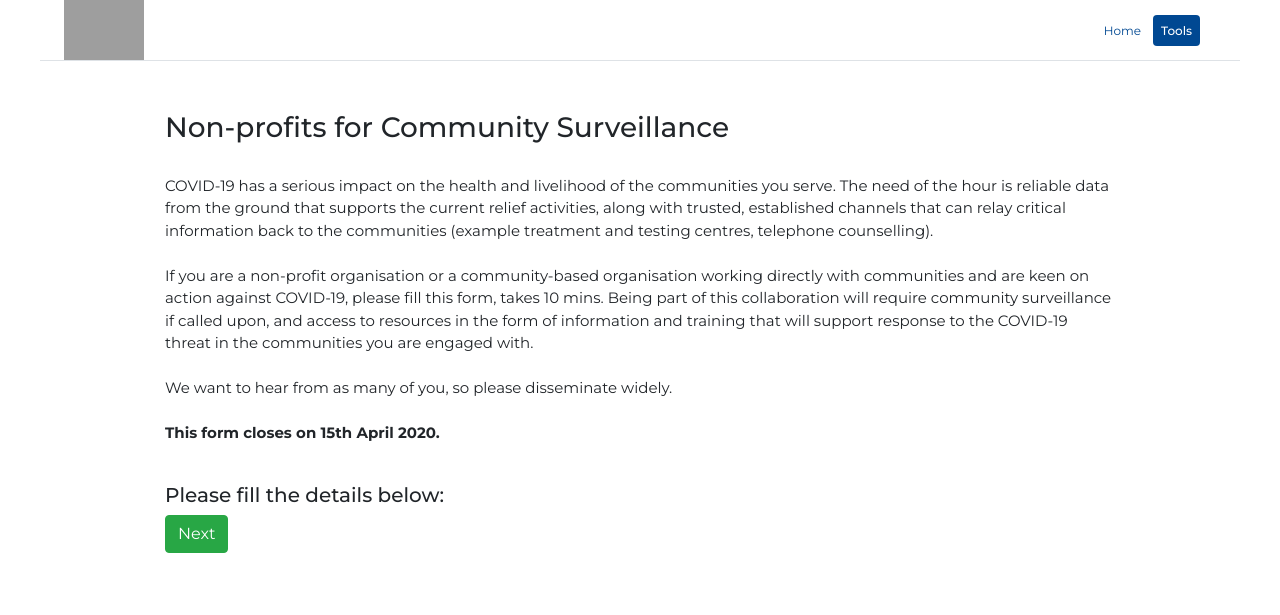
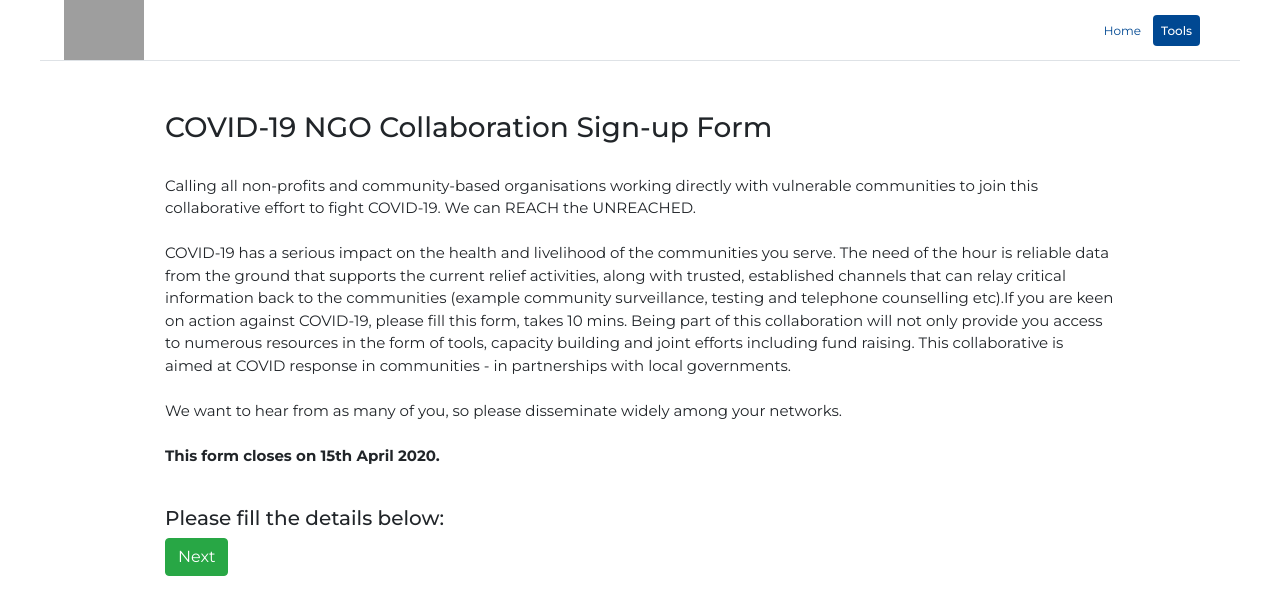
Before and after one commit to codifiedself/community_surveillance, a Django app: template community_surveillance/templates/webapp/ngo_form.html in a window 1280 px wide. Shown: the top 615 px of the page. Run offline with Django 3.2, Linux system fonts and the light colour scheme; the template is opened without the code that fills it: values that come from a table or form of the project are taken from there, others are empty; tables that the repository leaves empty hold one stand-in row (values such as "Sample post"); parts of the project's set-up code (start-up, migrations or seed data) failed here and were passed over; some libraries are stand-ins or nearby versions; grey boxes are pictures that could not be loaded.

Commit message:
text xhages + added mroe special groups

```diff
--- a/community_surveillance/templates/webapp/ngo_district_list_and_form.html
+++ b/community_surveillance/templates/webapp/ngo_district_list_and_form.html
@@ -18,7 +18,7 @@
 
     <h3><br/>One more question</h3>
 
-    <p>Please add all districts in which your organization carries out direct implementation activities. </p>
+    <p>Please list all districts in which your organization has been carrying out direct implementation activities. * (If your organization is operational in multiple districts, please add multiple using the "Add another District of implementation" button)</p>
   </div>
 
   <div class="row">
--- a/community_surveillance/templates/webapp/ngo_form.html
+++ b/community_surveillance/templates/webapp/ngo_form.html
@@ -10,17 +10,17 @@
 <div class="col-10">
 	<div class="row">
 
-		<h3><br/>Non-profits for Community Surveillance</h3>
+		<h3><br/>COVID-19 NGO Collaboration Sign-up Form</h3>
 		<p>
 			<br/>
 
-			COVID-19 has a serious impact on the health and livelihood of the communities you serve.  The need of the hour is reliable data from the ground that supports the current relief activities, along with trusted, established channels that can relay critical information back to the communities (example treatment and testing centres, telephone counselling).
+			Calling all non-profits and community-based organisations working directly with vulnerable communities to join this collaborative effort to fight COVID-19. We can REACH the UNREACHED.
 
 			<br/><br/>
-			If you are a non-profit organisation or a community-based organisation working directly with communities and are keen on action against COVID-19, please fill this form, takes 10 mins.  Being part of this collaboration will require community surveillance if called upon, and access to resources in the form of information and training that will support response to the COVID-19 threat in the communities you are engaged with.
+			COVID-19 has a serious impact on the health and livelihood of the communities you serve. The need of the hour is reliable data from the ground that supports the current relief activities, along with trusted, established channels that can relay critical information back to the communities (example community surveillance, testing and telephone counselling etc).If you are keen on action against COVID-19, please fill this form, takes 10 mins. Being part of this collaboration will not only provide you access to numerous resources in the form of tools, capacity building and joint efforts including fund raising. This collaborative is aimed at COVID response in communities - in partnerships with local governments.
 			<br/><br/>
 
-			We want to hear from as many of you, so please disseminate widely.
+			We want to hear from as many of you, so please disseminate widely among your networks.
 			<br/><br/>
 
 			<b>This form closes on 15th April 2020.</b>
--- a/webapp/forms.py
+++ b/webapp/forms.py
@@ -39,7 +39,7 @@ class NgoForm(ModelForm):
             'primary_contact': '2. Name of Primary Contact of the Organization',
             'email': '3. Email Id',
             'phone': '4. Contact Phone Number',
-            'work_area': '5. Area of work of the organization (Eg. Health, Education, Nutrition, Disability, WASH, Livelihoods, Financial Services etc)',
+            'work_area': '5. Area of work of the organization',
             'special_needs_groups': '6. Does your organization work with any special needs’ group? (Select as many as applies)',
             'operational_level': '7. At what level, does your organization carry out direct implementation activities?',
             'operational_states': '8. In which states or union territories does your organization carry out direct implementation activities?',
--- a/webapp/models.py
+++ b/webapp/models.py
@@ -102,6 +102,9 @@ class Ngo(AbstractOrganization):
 								('physical_disabilities','People with physical disabilities'),
 								('intellectual_disabilities','People with intellectual disabilities'),
 								('aids','People living with HIV/AIDS'),
+								('sex_workers', 'Sex Workers'),
+								('injective_drug_users', 'Injective Drug Users'),
+								('msm_and_trans','MSM and Trans People'),
 								('chronic_illness','People living with chronic illness such as cancer, heart ailments, are immune-compromised'),
 								('elderly','Elderly'),
 								('tribal_population','Tribal population'),
```
